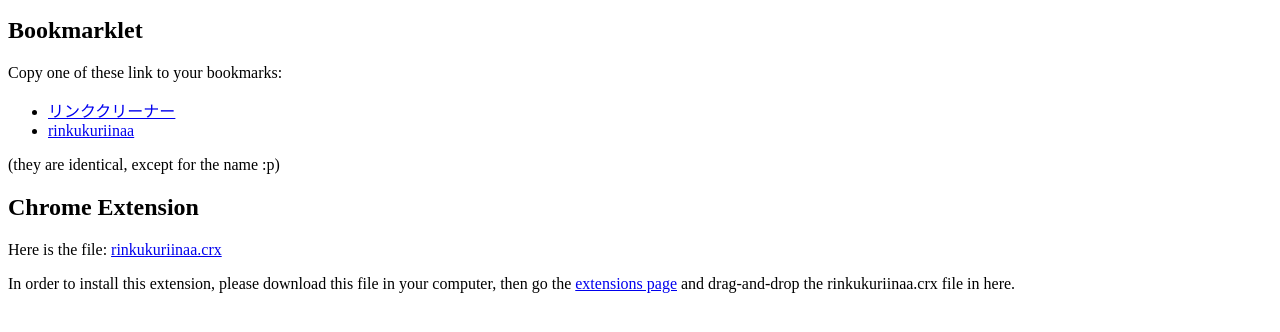
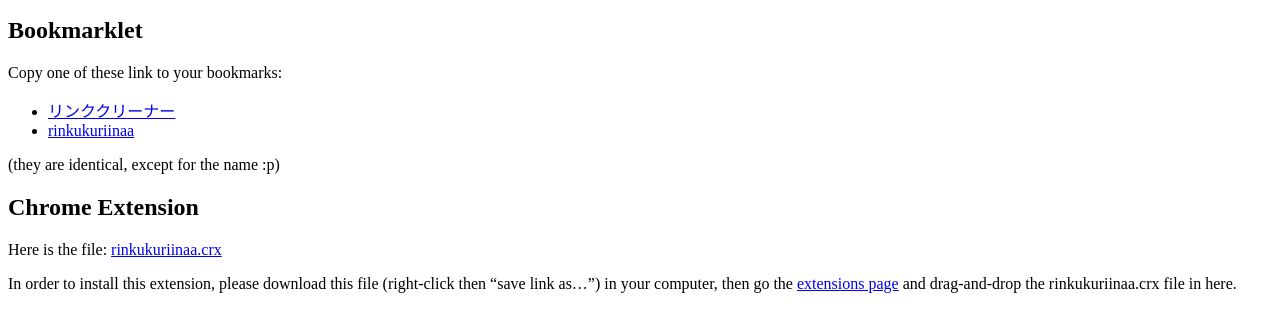
Before and after one commit to bobylito/linkukuriinaa, a browser extension: page index.html in a window 1280 px wide. Shown: the part 110-442 px from the top of the page. Drawn offline with Linux system fonts and the light colour scheme.

Commit message:
Add right-click explanation

```diff
--- a/index.html
+++ b/index.html
@@ -23,8 +23,9 @@
     <h2>Chrome Extension</h2>
     <p>Here is the file: <a href="rinkukuriinaa.crx">rinkukuriinaa.crx</a></p>
     <p>
-      In order to install this extension, please download this file in your
-      computer, then go the <a href="chrome://extensions/">extensions page</a>
+      In order to install this extension, please download this file
+      (right-click then “save link as…”) in your computer,
+      then go the <a href="chrome://extensions/">extensions page</a>
       and drag-and-drop the rinkukuriinaa.crx file in here.
     </p>
   </div>
```
